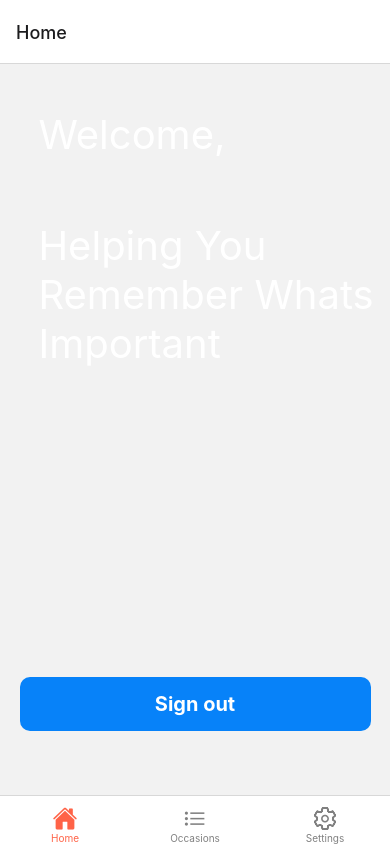
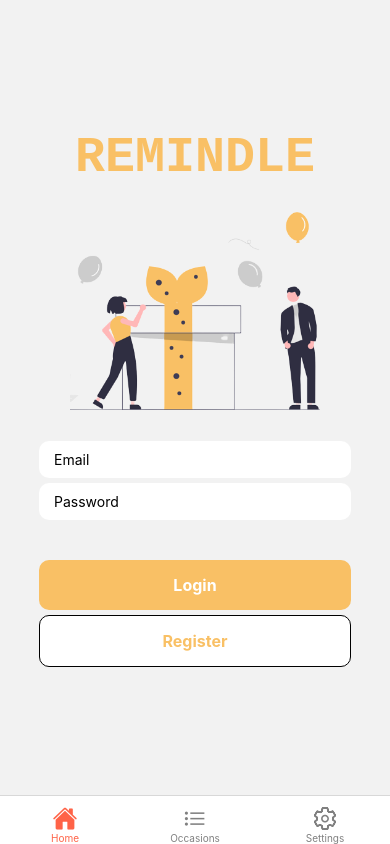
Before and after one commit to yushisalvador/remindle, a React Native app: screen / in a window 390 px wide. Built offline with nearby package versions, Linux system fonts and the light colour scheme; no server answers.

Commit message:
feat: deploy app to playstore, add app name to login screen

```diff
--- a/navigation/Main.js
+++ b/navigation/Main.js
@@ -17,12 +17,12 @@ const Stack = createNativeStackNavigator();
 function Stacks() {
   return (
     <Stack.Navigator>
-      <Stack.Screen name="Home" component={HomeScreen} />
       <Stack.Screen
         name="Login"
         component={LoginScreen}
         options={{ headerShown: false }}
       />
+      <Stack.Screen name="Home" component={HomeScreen} />
     </Stack.Navigator>
   );
 }
--- a/navigation/screens/LoginScreen.js
+++ b/navigation/screens/LoginScreen.js
@@ -78,6 +78,7 @@ const LoginScreen = () => {
 
   return (
     <KeyboardAvoidingView style={styles.container} behavior="padding">
+      <Text style={styles.appName}>REMINDLE</Text>
       <Image
         source={require("../../assets/logo.png")}
         style={{ width: 250, height: 250 }}
@@ -172,4 +173,11 @@ const styles = StyleSheet.create({
     fontWeight: "700",
     fontSize: 16,
   },
+
+  appName: {
+    fontSize: 50,
+    fontWeight: "bold",
+    fontFamily: "Monospace",
+    color: "#f9c065",
+  },
 });
```
Also changed, not shown: eas.json (added, +18 -0 lines).
